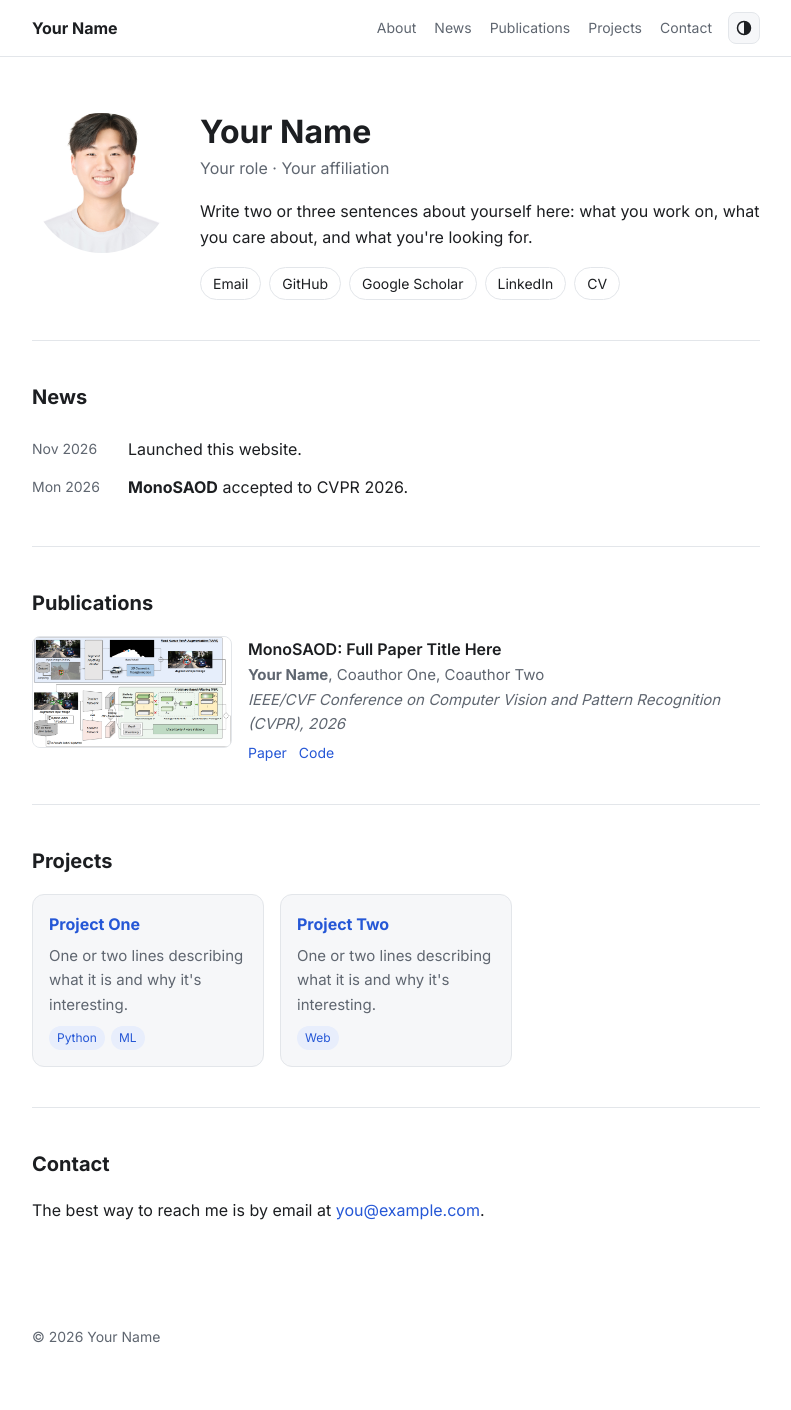
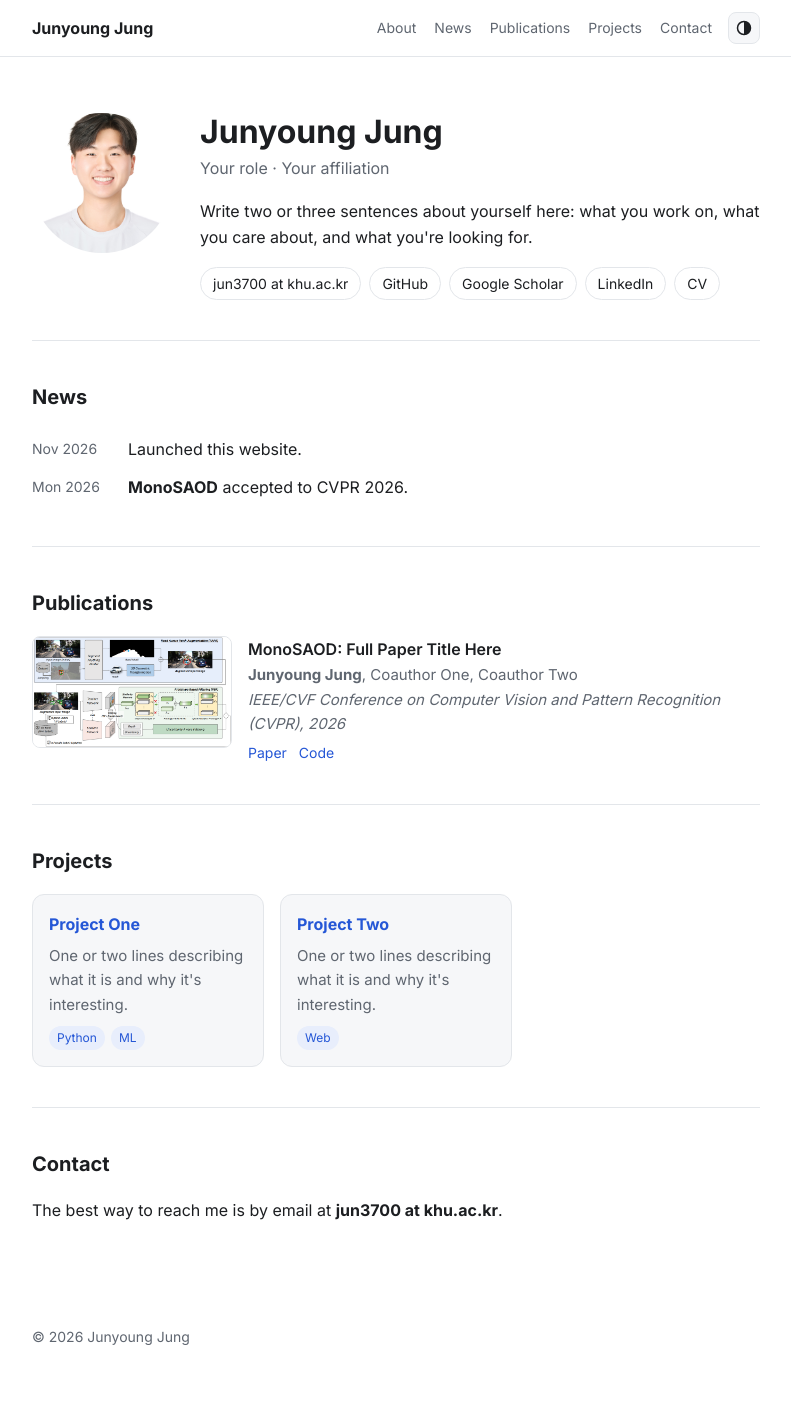
Before and after one commit to jjung48420/jjung48420.github.io, a plain HTML site: page index.html in a window 1280 px wide. Shown: the whole page, without its empty margins (244-1035 px from the left). Drawn offline with Linux system fonts and the light colour scheme.

Commit message:
Update index.html

```diff
--- a/index.html
+++ b/index.html
@@ -3,8 +3,8 @@
 <head>
   <meta charset="utf-8">
   <meta name="viewport" content="width=device-width, initial-scale=1">
-  <title>Your Name</title>
-  <meta name="description" content="Personal website of Your Name.">
+  <title>Junyoung Jung</title>
+  <meta name="description" content="Personal website of Junyoung Jung.">
   <link rel="preconnect" href="https://fonts.googleapis.com">
   <link rel="preconnect" href="https://fonts.gstatic.com" crossorigin>
   <link href="https://fonts.googleapis.com/css2?family=Inter:wght@400;500;600;700&display=swap" rel="stylesheet">
@@ -64,7 +64,7 @@
     .avatar { flex: none; width: 140px; height: 140px; border-radius: 50%; object-fit: cover; }
     .tagline { color: var(--muted); margin: 0 0 12px; }
     .links { display: flex; flex-wrap: wrap; gap: 8px; list-style: none; padding: 0; margin: 16px 0 0; }
-    .links a {
+    .links a, .links .email {
       display: inline-block; padding: 4px 12px; border: 1px solid var(--border);
       border-radius: 999px; font-size: 14px; color: var(--text);
     }
@@ -114,7 +114,7 @@
 <body>
   <header class="site-header">
     <nav class="nav container">
-      <a class="brand" href="#top">Your Name</a>
+      <a class="brand" href="#top">Junyoung Jung</a>
       <ul class="nav-links">
         <li><a href="#about">About</a></li>
         <li><a href="#news">News</a></li>
@@ -131,20 +131,20 @@
   <main id="top" class="container">
     <!-- ============ ABOUT ============ -->
     <section id="about" class="hero">
-      <img class="avatar" src="images/me.JPG" alt="Photo of Your Name">
+      <img class="avatar" src="images/me.JPG" alt="Photo of Junyoung Jung">
       <div class="hero-text">
-        <h1>Your Name</h1>
+        <h1>Junyoung Jung</h1>
         <p class="tagline">Your role · Your affiliation</p>
         <p>
           Write two or three sentences about yourself here: what you work on, what you care about,
           and what you're looking for.
         </p>
         <ul class="links">
-          <li><a href="mailto:you@example.com">Email</a></li>
+          <li><span class="email">jun3700 at khu.ac.kr</span></li>
           <li><a href="https://github.com/jjung48420">GitHub</a></li>
-          <li><a href="https://scholar.google.com/">Google Scholar</a></li>
-          <li><a href="https://www.linkedin.com/">LinkedIn</a></li>
-          <li><a href="cv.pdf">CV</a></li>
+          <li><a href="https://scholar.google.com/citations?user=IHjcKNkAAAAJ&amp;hl=en">Google Scholar</a></li>
+          <li><a href="https://www.linkedin.com/in/junyoung-jung-b6b2a226a/">LinkedIn</a></li>
+          <li><a href="images/CV.pdf">CV</a></li>
         </ul>
       </div>
     </section>
@@ -166,7 +166,7 @@
           <img class="pub-thumb" src="images/monosaod.png" alt="MonoSAOD overview figure">
           <div class="pub-body">
             <p class="pub-title">MonoSAOD: Full Paper Title Here</p>
-            <p class="pub-authors"><strong>Your Name</strong>, Coauthor One, Coauthor Two</p>
+            <p class="pub-authors"><strong>Junyoung Jung</strong>, Coauthor One, Coauthor Two</p>
             <p class="pub-venue">IEEE/CVF Conference on Computer Vision and Pattern Recognition (CVPR), 2026</p>
             <p class="pub-links">
               <a href="https://arxiv.org/abs/XXXX.XXXXX">Paper</a>
@@ -197,12 +197,12 @@
     <!-- ============ CONTACT ============ -->
     <section id="contact">
       <h2>Contact</h2>
-      <p>The best way to reach me is by email at <a href="mailto:you@example.com">you@example.com</a>.</p>
+      <p>The best way to reach me is by email at <strong>jun3700 at khu.ac.kr</strong>.</p>
     </section>
   </main>
 
   <footer class="site-footer container">
-    <p>© <span id="year">2026</span> Your Name</p>
+    <p>© <span id="year">2026</span> Junyoung Jung</p>
   </footer>
 
   <script>
```
